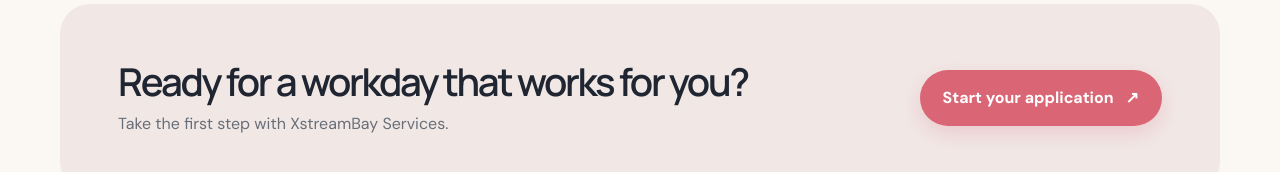
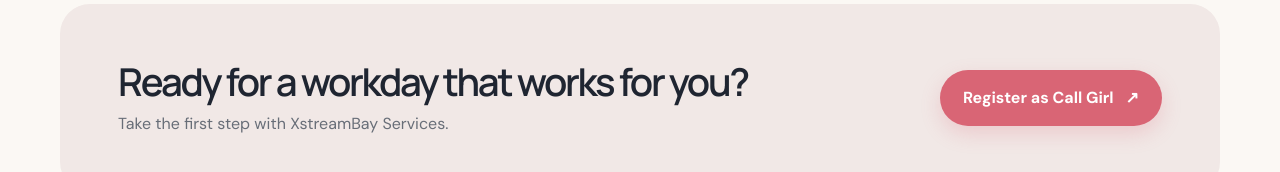
Before and after one commit to anshuman0427/Xstreambay-online, a website: page index.html in a window 1280 px wide. Shown: the part 4436-4608 px from the top of the page. Drawn offline with Linux system fonts and the light colour scheme.

Commit message:
Update call to action button text in index.html

```diff
--- a/index.html
+++ b/index.html
@@ -1063,7 +1063,7 @@
         <div>
           <h2 class="section-title">Ready for a workday that works for you?</h2>
           <p>Take the first step with XstreamBay Services.</p>
-        </div><a class="button" href="https://tally.so/r/Eqk5b2" target="_blank" rel="noopener">Start your application
+        </div><a class="button" href="https://tally.so/r/Eqk5b2" target="_blank" rel="noopener">Register as Call Girl
           <span>↗</span></a>
       </div>
     </section>
```
